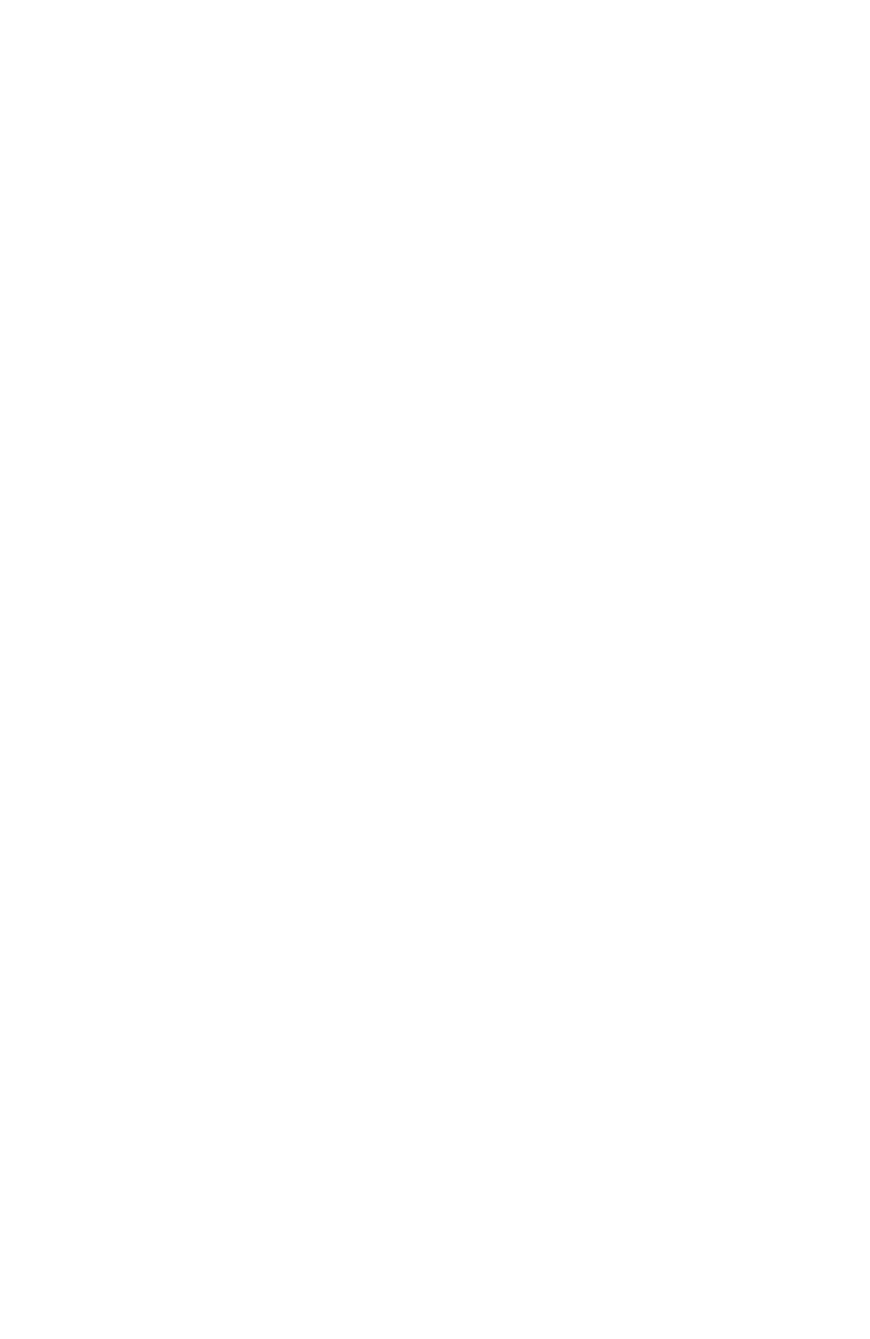
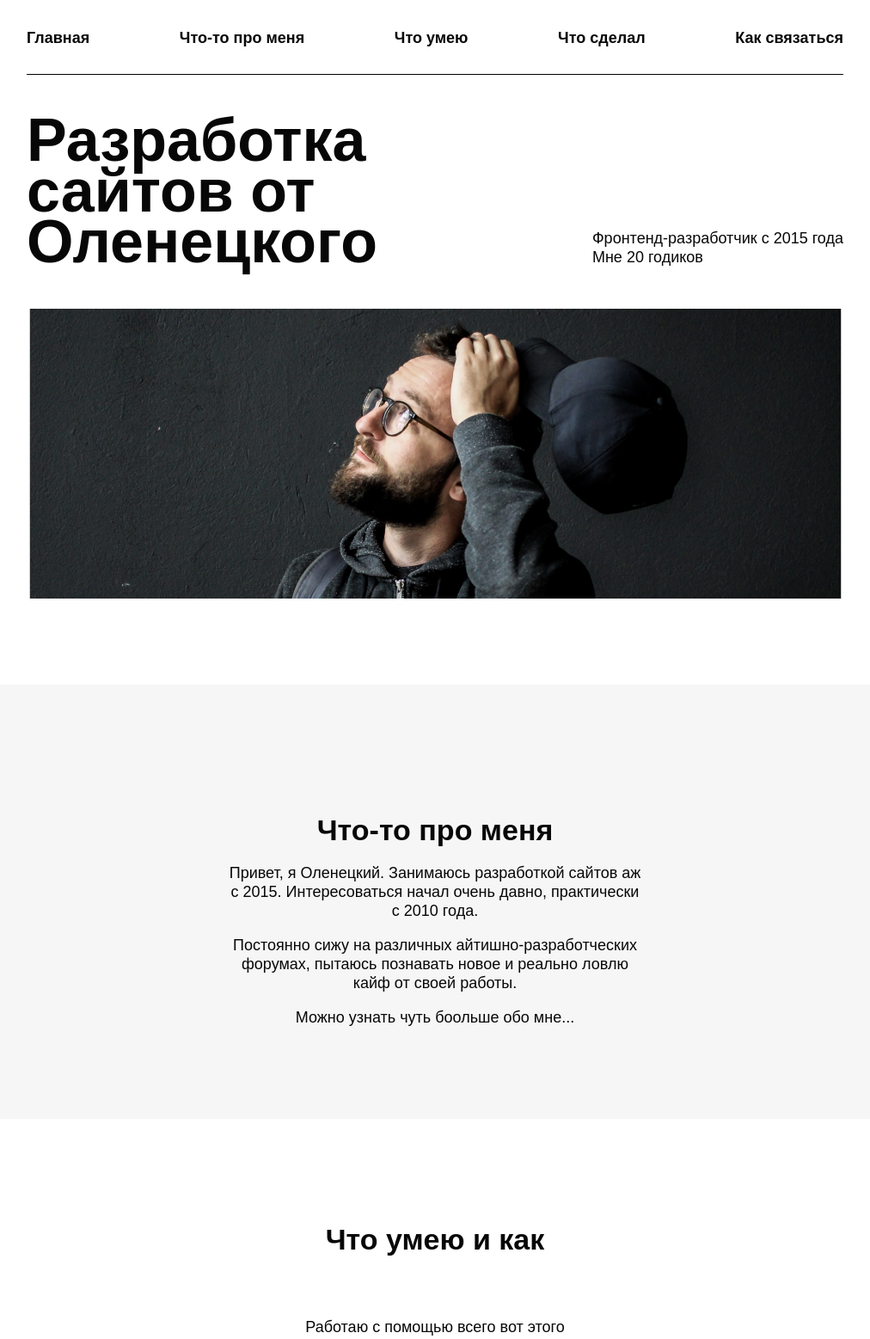
Before and after one commit to olenetskay/web-developer-portfolio-free, a plain HTML site: page index.html in a window 1280 px wide. Shown: the top 1557 px of the page at 86% size, without its empty margins (134-1146 px from the left). Before the commit the page ends 800 px from the top, so only its background shows below. Drawn offline with Linux system fonts and the light colour scheme.

Commit message:
Скачаны все картинки, начат адаптив, написана часть экранов, идей насчет других страниц нет, насчет адаптива тоже, хрен знает, что дальше делать

```diff
--- /dev/null
+++ b/css/style-max.css
@@ -0,0 +1,115 @@
+@font-face {
+    font-family: 'Gilroy Medium', sans-serif;
+    src: local('Gilroy Medium'), local('Gilroy-Medium'),
+        url('../font/Gilroy-Medium.woff2') format('woff2'),
+        url('../fonts/Gilroy-Medium.woff') format('woff'),
+        url('../fonts/Gilroy-Medium.ttf') format('truetype');
+    font-weight: 500;
+    font-style: normal;
+  }
+@font-face {
+    font-family: 'Gilroy Bold', sans-serif;
+    src: local('Gilroy Bold'), local('Gilroy-Bold'),
+        url('Gilroy-Bold.woff2') format('woff2'),
+        url('Gilroy-Bold.woff') format('woff'),
+        url('Gilroy-Bold.ttf') format('truetype');
+    font-weight: 700;
+    font-style: normal;
+  }
+
+@media screen and (min-width: 1224px) {
+  body {
+    margin: 0;
+    padding: 0;
+    font-family: 'Gilroy Medium', sans-serif;
+    font-size: 18px;
+    line-height: 22px;
+    color: #070707;
+    font-weight: 500;
+  }
+  a {
+    text-decoration: none;
+    color: #070707;
+  }
+  h2 {
+    font-family: 'Gilroy Bold', sans-serif;
+    font-size: 34px;
+    line-height: 42px;
+    font-weight: 700;
+    text-align: center;
+    margin-bottom: 17px;
+  }
+  .wrap {
+    max-width: 950px;
+    margin: 0 auto;
+  }
+  header nav ul {
+    font-family: 'Gilroy Bold', sans-serif;
+    font-weight: 700;
+    list-style-type: none;
+    display: flex;
+    justify-content: space-between;
+    padding: 33px 0 31px;
+    margin: 0;
+  }
+  header nav ul li {
+    padding: 0;
+    margin: 0;
+  }
+  .headerWrap {
+    border-bottom: 1px solid #000;
+  }
+  .name {
+    padding-bottom: 100px;
+  }
+  .name .wrap .nameBox {
+    display: flex;
+    justify-content: space-between;
+    align-items: flex-end;
+  }
+  .name .wrap .nameBox .name-h1 {
+    max-width: 400px;
+    font-family: 'Gilroy Bold', sans-serif;
+    font-size: 35px;
+    font-weight: 700;
+    line-height: 59px;
+  }
+  .name .wrap .nameBox .name-p {
+    max-width: 400px;
+    margin-bottom: 30px;
+  }
+  .name .wrap .nameFoto {
+    background-image: url(../img/name-foto-max.png);
+    background-repeat: no-repeat;
+    background-size: cover;
+    display: block;
+    width: 945px;
+    height: 338px;
+    margin: 0 auto;
+  }
+  .aboutMe {
+    background-color: #F6F6F6;
+    padding: 120px 0 107px;
+  }
+  .aboutMe .wrap .aboutMeText {
+    text-align: center;
+    max-width: 485px;
+    margin: 0 auto;
+  }
+  .skills {
+    padding: 91px 0 110px;
+  }
+  .skills .wrap p{
+    text-align: center;
+    margin-top: 70px;
+    margin-bottom: 83px;
+  }
+  .skills .wrap .skillbox {
+    display: flex;
+    justify-content: space-between;
+  }
+  .skills .wrap .skillbox .skillbox-item h3 {
+    text-transform: uppercase;
+    text-align: center;
+  }
+}
--- a/index.html
+++ b/index.html
@@ -1,10 +1,86 @@
 <!DOCTYPE html>
-<html lang="en" dir="ltr">
+<html lang="ru" dir="ltr">
   <head>
     <meta charset="utf-8">
     <title>Web Developer Portfolio</title>
+    <link rel="stylesheet" href="css/style-max.css">
   </head>
   <body>
-
+    <header>
+      <div class="wrap headerWrap">
+        <nav>
+          <ul>
+            <li><a href="#">Главная</a></li>
+            <li><a href="#">Что-то про меня</a></li>
+            <li><a href="#">Что умею</a></li>
+            <li><a href="#">Что сделал</a></li>
+            <li><a href="#">Как связаться</a></li>
+          </ul>
+        </nav>
+      </div> <!-- wrap headerWrap -->
+    </header>
+    <div class="name">
+      <div class="wrap">
+        <div class="nameBox">
+          <div class="name-h1">
+            <h1>Разработка сайтов от Оленецкого</h1>
+          </div> <!-- name-h1 -->
+          <div class="name-p">
+            <p>Фронтенд-разработчик с 2015 года <br> Мне 20 годиков</p>
+          </div> <!-- name-p -->
+        </div> <!-- nameBox -->
+        <div class="nameFoto"><!-- картинка в зависимости от размера --></div>
+      </div> <!-- wrap -->
+    </div> <!-- name -->
+    <div class="aboutMe">
+      <div class="wrap">
+        <h2>Что-то про меня</h2>
+        <div class="aboutMeText">
+          <p>Привет, я Оленецкий. Занимаюсь разработкой сайтов аж с 2015. Интересоваться начал очень давно, практически с 2010 года.</p>
+          <p>Постоянно сижу на различных айтишно-разработческих форумах, пытаюсь познавать новое и реально ловлю кайф от своей работы.</p>
+          <a href="#">Можно узнать чуть боольше обо мне...</a>
+        </div> <!-- aboutMeText -->
+      </div> <!-- wrap -->
+    </div> <!-- aboutMe -->
+    <div class="skills">
+      <div class="wrap">
+        <h2>Что умею и как</h2>
+        <p>Работаю с помощью всего вот этого</p>
+        <div class="skillbox">
+          <div class="skillbox-item html">
+            <img src="img/html-icon.png" alt="Label HTML">
+            <h3>html5</h3>
+            <!-- доделать потом звездчки -->
+          </div> <!-- skillbox-item html -->
+          <div class="skillbox-item css">
+            <img src="img/css-icon.png" alt="Label CSS">
+            <h3>css3</h3>
+            <!-- доделать потом звездчки -->
+          </div> <!-- skillbox-item html -->
+          <div class="skillbox-item js">
+            <img src="img/js-icon.png" alt="Label JS">
+            <h3>js</h3>
+            <!-- доделать потом звездчки -->
+          </div> <!-- skillbox-item html -->
+        </div> <!-- skillbox -->
+      </div> <!-- wrap -->
+    </div> <!-- skills -->
+    <div class="portfolio">
+      <div class="wrap">
+        <!-- здесь что-нибудь да будет, когда-нибудь, возможно -->
+      </div> <!-- wrap -->
+    </div> <!-- portfolio -->
+    <div class="messages">
+      <div class="wrap">
+        <h2>Хотите узнать больше?</h2>
+        <p>Или просто пообщаться...</p>
+        <a href="">Отправить сообщение</a>
+        <div class="contacts">
+          <div class="contactItem inst"><!-- иконка инсты со ссылкой --></div>
+          <div class="contactItem tg"><!-- иконка телеграма со ссылкой на сообщения --></div>
+          <div class="contactItem wsapp"><!-- иконка еще вотса --></div>
+        </div> <!-- contacts -->
+      </div> <!-- wrap -->
+    </div> <!-- messages -->
   </body>
 </html>
```
Also changed, not shown: fonts/Gilroy-Bold.ttf (added), fonts/Gilroy-Bold.woff (added), fonts/Gilroy-Bold.woff2 (added), fonts/Gilroy-Medium.ttf (added), fonts/Gilroy-Medium.woff (added), fonts/Gilroy-Medium.woff2 (added), img/css-icon.png (added), img/html-icon.png (added), img/js-icon.png (added), img/name-foto-max.png (added).
